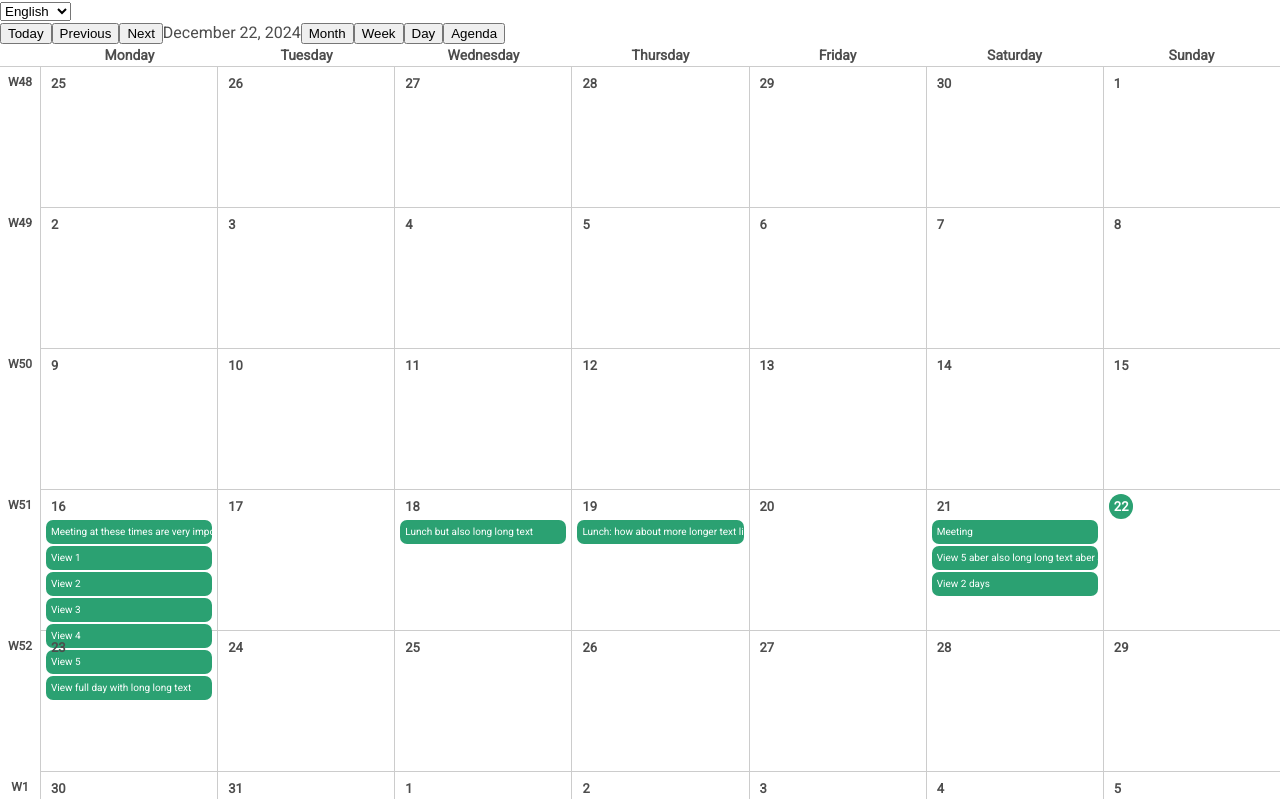
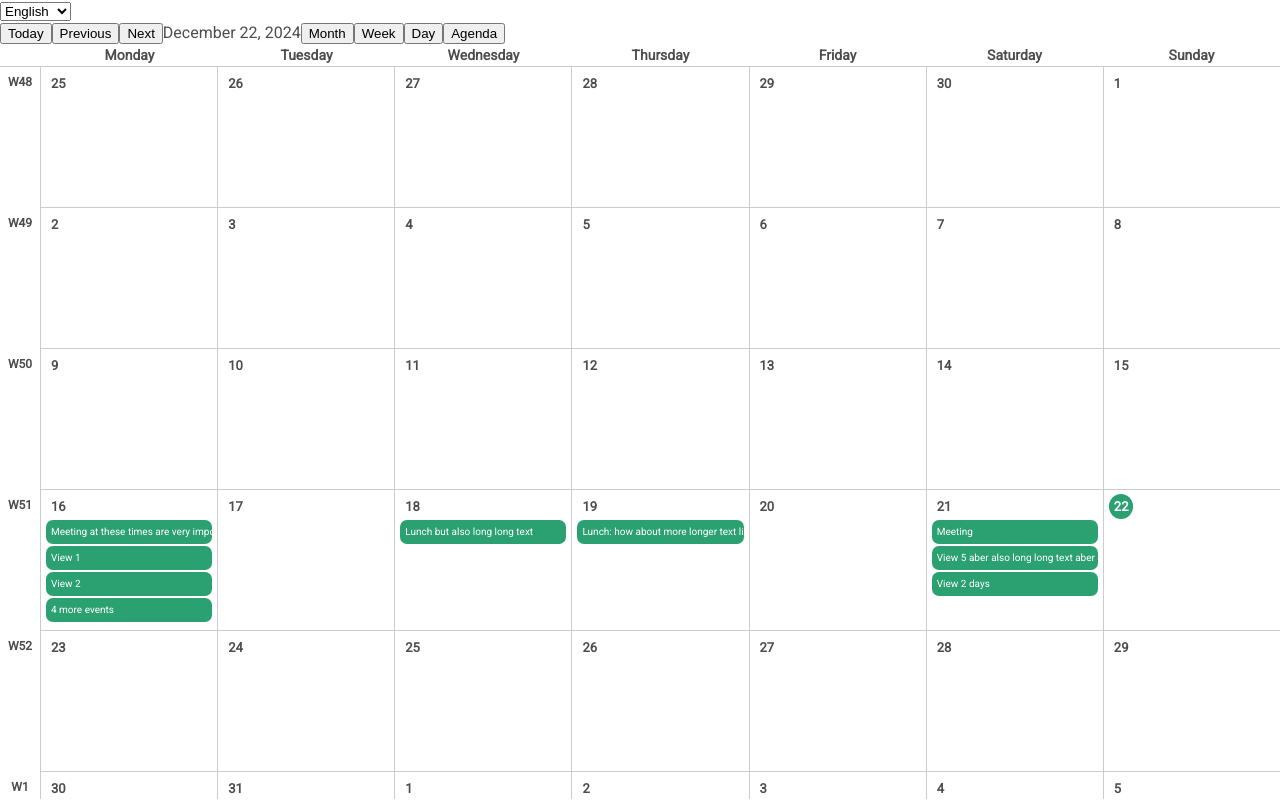
Before and after one commit to Eng-FerasAhmad/razor-calendar, a React (Vite) app: page / in a window 1280 px wide. Both pictures are taken after a click on the button "Month". Built offline with nearby package versions, Linux system fonts and the light colour scheme.

Commit message:
add local weeks and show more events button in month view

```diff
--- a/src/components/calendar/CalendarLayout.tsx
+++ b/src/components/calendar/CalendarLayout.tsx
@@ -20,6 +20,7 @@ export default function CalendarLayout({
     selectedDate,
     appointments,
     primaryColor,
+    language,
 }: Props): ReactElement {
     const renderView = (): ReactElement => {
         switch (view) {
@@ -29,6 +30,7 @@ export default function CalendarLayout({
                         appointments={appointments}
                         selectedDate={selectedDate}
                         primaryColor={primaryColor}
+                        language={language}
                     />
                 );
             case 'week':
@@ -58,6 +60,7 @@ export default function CalendarLayout({
                         appointments={appointments}
                         selectedDate={selectedDate}
                         primaryColor={primaryColor}
+                        language={language}
                     />
                 );
         }
--- a/src/components/calendar/month/Month.tsx
+++ b/src/components/calendar/month/Month.tsx
@@ -10,15 +10,17 @@ interface Props {
     appointments: Appointment[];
     selectedDate: DateTime;
     primaryColor: string;
+    language: string;
 }
 
 export default function Month({
     selectedDate,
     appointments,
     primaryColor,
+    language,
 }: Props): React.ReactElement {
     // Localized weekdays and months
-    const localizedWeekdays = getLocalizedWeekdays('en', 1); // Start on Monday
+    const localizedWeekdays = getLocalizedWeekdays(language, 1); // Start on Monday
 
     const startOfMonth = selectedDate.startOf('month');
     const endOfMonth = selectedDate.endOf('month');
--- a/src/components/calendar/month/month-day-events/MonthDayEvents.tsx
+++ b/src/components/calendar/month/month-day-events/MonthDayEvents.tsx
@@ -11,9 +11,13 @@ export default function DisplayEvents({
     appointments,
     primaryColor,
 }: Props): ReactElement {
+    // Limit to first 3 events
+    const visibleAppointments = appointments.slice(0, 3);
+    const remainingCount = appointments.length - visibleAppointments.length;
+
     return (
         <>
-            {appointments.map((appointment) => (
+            {visibleAppointments.map((appointment) => (
                 <MonthEventContainer
                     key={appointment.id}
                     color={primaryColor}
@@ -22,6 +26,16 @@ export default function DisplayEvents({
                     {appointment.title}
                 </MonthEventContainer>
             ))}
+
+            {/* Show remaining events count if applicable */}
+            {remainingCount > 0 && (
+                <MonthEventContainer
+                    color={primaryColor}
+                    data-testid="month-event-container-more"
+                >
+                    {`${remainingCount} more events`}
+                </MonthEventContainer>
+            )}
         </>
     );
 }
```
